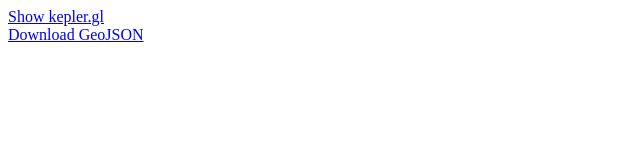
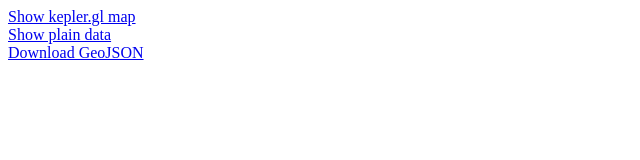
Before and after one commit to ncsu-geoforall-lab/campus-research-reopening, a plain HTML site: page index.html in a window 1280 px wide. Shown: the whole page, without its empty margins (0-640 px from the left). Drawn offline with Linux system fonts and the light colour scheme.

Commit message:
Link the GitHub vis too

```diff
--- a/index.html
+++ b/index.html
@@ -6,7 +6,9 @@
         <title>Campus Research Reopening - NC State</title>
     </head>
     <body>
-        <a href="https://kepler.gl/demo?mapUrl=https://ncsu-geoforall-lab.github.io/campus-research-reopening/data/buildings.geojson">Show kepler.gl</a>
+        <a href="https://kepler.gl/demo?mapUrl=https://ncsu-geoforall-lab.github.io/campus-research-reopening/data/buildings.geojson">Show kepler.gl map</a>
+        <br>
+        <a href="https://github.com/ncsu-geoforall-lab/campus-research-reopening/blob/gh-pages/data/buildings.geojson">Show plain data</a>
         <br>
         <a href="data/buildings.geojson">Download GeoJSON</a>
     </body>
```
